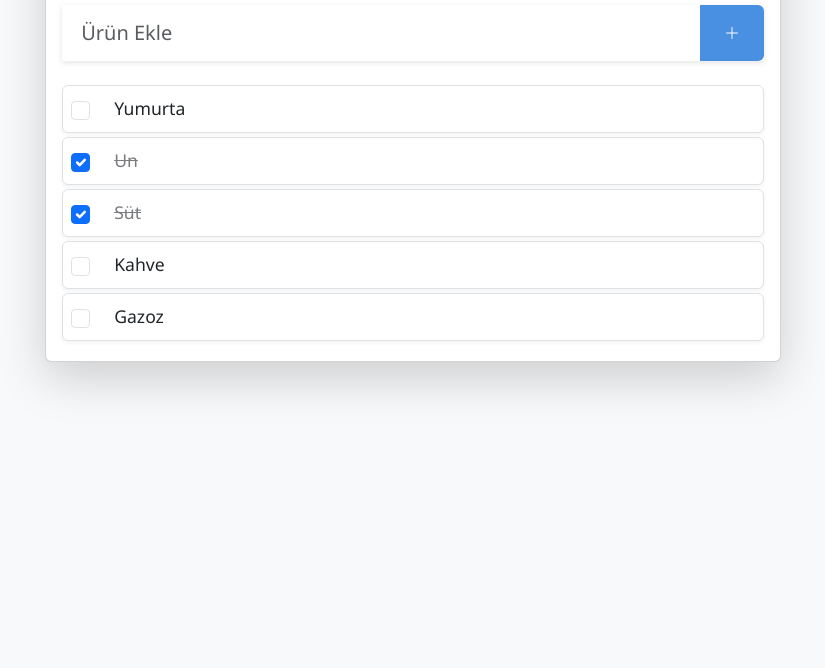
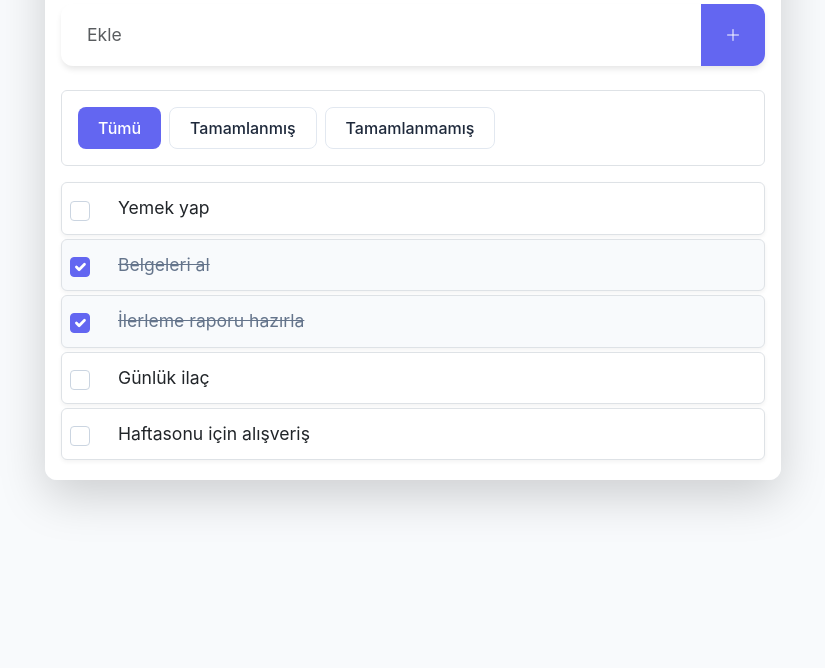
Before and after one commit to engincanaraz/list-app, a plain HTML site: page index.html in a window 1280 px wide. Shown: the part 132-800 px from the top of the page, without its empty margins (227-1052 px from the left). Drawn offline with nearby package versions, Linux system fonts and the light colour scheme.

Commit message:
Tasarım iyileştirmeleri ve filtrelemenin yapılması

```diff
--- a/index.html
+++ b/index.html
@@ -16,13 +16,19 @@
         <div class="col-md-8">
           <div class="card shadow-lg">
             <div class="card-body">
-              <h1 class="text-center mb-4 app-title">Alışveriş Listesi</h1>
+              <h1 class="text-center mb-4 app-title">Yapılacaklar Listesi</h1>
               <form class="shopping-form mb-4">
                 <div class="input-group">
-                  <input type="text" id="item_name" class="form-control form-control-lg" placeholder="Ürün Ekle">
+                  <input type="text" id="item_name" class="form-control form-control-lg" placeholder="Ekle">
                   <button type="submit" class="btn btn-primary px-4"><i class="bi bi-plus-lg"></i></button>
                 </div>
               </form>
+
+              <div class="filter-buttons border rounded p-3 mb-3">
+                <button item-filter="all" class="btn btn-primary" >Tümü</button>
+                <button item-filter="completed" class="btn btn-secondary">Tamamlanmış</button>
+                <button item-filter="uncompleted" class="btn btn-secondary">Tamamlanmamış </button>
+              </div>
               <ul class="shopping-list list-unstyled mb-0">
               </ul>
             </div>
--- a/script.js
+++ b/script.js
@@ -1,58 +1,92 @@
-/* */
-
+// DOM elementlerini seçiyoruz
 const shoppingList = document.querySelector(".shopping-list");
 const shoppingForm = document.querySelector(".shopping-form");
+const filterButtons = document.querySelectorAll(".filter-buttons button");
+const retroGridContainer = document.getElementById("retro-grid");
 
+// Sayfa yüklendiğinde çalışacak ana fonksiyon
 document.addEventListener("DOMContentLoaded", function () {
+
+  // Başlangıç öğelerini yükle
   loadItems();
+
+  // Form gönderildiğinde yeni öğe ekleme işlemini başlat
   shoppingForm.addEventListener("submit", handleFormSubmit);
+
+  // Filtreleme butonlarına tıklama olaylarını ekle
+  for (let button of filterButtons) {
+    button.addEventListener("click", handleFilterSelection);
+  }
 });
+
+// Başlangıç öğelerini yükleyen fonksiyon
 function loadItems() {
+  // Örnek öğeler (gerçek uygulamada bu veriler bir API'den veya local storage'dan gelebilir)
   const items = [
-    { id: 1, name: "Yumurta", completed: false },
-    { id: 2, name: "Un", completed: true },
-    { id: 3, name: "Süt", completed: true },
-    { id: 4, name: "Kahve", completed: false },
-    { id: 5, name: "Gazoz", completed: false },
+    { id: 1, name: "Yemek yap", completed: false },
+    { id: 2, name: "Belgeleri al", completed: true },
+    { id: 3, name: "İlerleme raporu hazırla", completed: true },
+    { id: 4, name: "Günlük ilaç", completed: false },
+    { id: 5, name: "Haftasonu için alışveriş", completed: false },
   ];
+
+  // Listeyi temizle ve öğeleri ekle
   shoppingList.innerHTML = "";
   for (let item of items) {
     const li = createListItem(item);
     shoppingList.appendChild(li);
   }
 }
+
+// Yeni öğe ekleyen fonksiyon
 function addItem(input) {
+  // Benzersiz bir ID oluştur
   const id = generateId();
-  console.log(id);
 
+  // Yeni öğeyi oluştur ve listenin başına ekle
   const newItem = createListItem({
-    id: generateId(),
+    id: id,
     name: input.value,
     completed: false,
   });
   shoppingList.prepend(newItem);
+
+  // Input alanını temizle ve filtreleri güncelle
   input.value = "";
+  uptadeFilterItems();
 }
+
+// Benzersiz ID oluşturan yardımcı fonksiyon
 function generateId() {
   return Date.now().toString();
 }
+
+// Form gönderimini işleyen fonksiyon
 function handleFormSubmit(e) {
   e.preventDefault();
 
   const input = document.getElementById("item_name");
 
+  // Boş girişleri kontrol et
   if (input.value.trim().length === 0) {
-    alert("Lütfen bir ürün adı giriniz");
+    alert("Lütfen bir görev adı giriniz");
     return;
   }
+
+  // Yeni öğeyi ekle
   addItem(input);
 }
+
+// Öğenin tamamlanma durumunu değiştiren fonksiyon
 function toggleCompleted(e) {
   const li = e.target.parentElement;
   li.toggleAttribute("item-completed", e.target.checked);
+  uptadeFilterItems();
 }
+
+// Yeni liste öğesi oluşturan fonksiyon
 function createListItem(item) {
-  //item
+  // Öğe adını içeren div elementi
   const div = document.createElement("div");
   div.textContent = item.name;
   div.className = "item-name";
@@ -60,23 +94,24 @@ function createListItem(item) {
   div.addEventListener("blur", closeEditMode);
   div.addEventListener("keydown", cancelEnter);
 
-  //checkbox
+  // Checkbox elementi
   const input = document.createElement("input");
   input.type = "checkbox";
   input.className = "form-check-input";
   input.checked = item.completed;
   input.addEventListener("change", toggleCompleted);
 
-  //delete icon
+  // Silme ikonu
   const deleteIcon = document.createElement("i");
   deleteIcon.className = "fs-3 bi bi-trash text-danger delete-icon";
   deleteIcon.addEventListener("click", removeItem);
 
-  //li
+  // Ana liste öğesi
   const li = document.createElement("li");
   li.className = "border rounded p-2 mb-1";
   li.toggleAttribute("item-completed", item.completed);
 
+  // Elementleri birleştir
   li.appendChild(input);
   li.appendChild(div);
   li.appendChild(deleteIcon);
@@ -84,23 +119,76 @@ function createListItem(item) {
   return li;
 }
 
+// Öğeyi listeden kaldıran fonksiyon
 function removeItem(e) {
   const li = e.target.parentElement;
-  shoppingList.removeChild(li);
+  // Animasyonlu silme efekti
+  li.style.transform = "translateX(100%)";
+  li.style.opacity = "0";
+  setTimeout(() => {
+    shoppingList.removeChild(li);
+  }, 300);
 }
 
+// Düzenleme modunu açan fonksiyon
 function openEditMode(e) {
-  const li = e.target.parentElement;
-  if (li.hasAttribute("item-completed") === false) {
-    e.target.contentEditable = true;
+  const div = e.target;
+  div.contentEditable = true;
+  div.focus();
+}
+
+// Düzenleme modunu kapatan fonksiyon
+function closeEditMode(e) {
+  const div = e.target;
+  div.contentEditable = false;
+}
+
+// Enter tuşuna basıldığında düzenleme modundan çıkan fonksiyon
+function cancelEnter(e) {
+  if (e.key === "Enter") {
+    e.preventDefault();
+    e.target.blur();
   }
 }
-function closeEditMode(e) {
-  e.target.contentEditable = false;
+
+// Filtre seçimini işleyen fonksiyon
+function handleFilterSelection(e) {
+  // Aktif filtre butonunu güncelle
+  filterButtons.forEach(btn => btn.classList.remove("btn-primary"));
+  filterButtons.forEach(btn => btn.classList.add("btn-secondary"));
+  e.target.classList.remove("btn-secondary");
+  e.target.classList.add("btn-primary");
+
+  // Seçilen filtreye göre öğeleri filtrele
+  const filterType = e.target.getAttribute("item-filter");
+  filterItems(filterType);
 }
-function cancelEnter(e) {
-  if (e.key == "Enter") {
-    e.preventDefault();
-    closeEditMode(e);
-  }
+
+// Öğeleri filtreleyen fonksiyon
+function filterItems(filterType) {
+  const items = shoppingList.querySelectorAll("li");
+
+  items.forEach(item => {
+    switch(filterType) {
+      case "completed":
+        item.style.display = item.hasAttribute("item-completed") ? "" : "none";
+        break;
+      case "uncompleted":
+        item.style.display = !item.hasAttribute("item-completed") ? "" : "none";
+        break;
+      default: // "all"
+        item.style.display = "";
+    }
+  });
 }
+
+// Aktif filtreyi güncelleyen fonksiyon
+function uptadeFilterItems() {
+  const activeFilter = document.querySelector(".filter-buttons .btn-primary");
+  filterItems(activeFilter.getAttribute("item-filter"));
+}
+
+// RetroGrid'i başlat
+function RetroGrid() {
+  return '<div class="retro-grid">Retro Grid</div>';
+}
--- a/style.css
+++ b/style.css
@@ -1,9 +1,13 @@
 :root {
-  --primary-color: #4A90E2;
-  --bg-color: #f8f9fa;
+  --primary-color: #6366f1;
+  --primary-hover: #4f46e5;
+  --bg-color: #f8fafc;
   --item-bg: #ffffff;
-  --text-color: #2c3e50;
-  --delete-color: #e74c3c;
+  --text-color: #1e293b;
+  --delete-color: #ef4444;
+  --completed-color: #64748b;
+  --border-radius: 12px;
+  --transition: all 0.3s cubic-bezier(0.4, 0, 0.2, 1);
 }
 
 * {
@@ -15,34 +19,85 @@
 body {
   background-color: var(--bg-color);
   color: var(--text-color);
-  font-family: 'Segoe UI', system-ui, -apple-system, sans-serif;
+  font-family: 'Inter', system-ui, -apple-system, sans-serif;
+  line-height: 1.5;
 }
 
 .app-title {
   color: var(--primary-color);
-  font-weight: 600;
+  font-weight: 700;
   font-size: 2.5rem;
+  margin-bottom: 2rem;
+  text-shadow: 0 2px 4px rgba(99, 102, 241, 0.1);
+}
+
+.card {
+  border: none;
+  border-radius: var(--border-radius);
+  background: rgba(255, 255, 255, 0.9);
+  backdrop-filter: blur(10px);
 }
 
 .shopping-form .input-group {
-  box-shadow: 0 2px 6px rgba(0,0,0,0.1);
+  box-shadow: 0 4px 6px -1px rgba(0, 0, 0, 0.1);
+  border-radius: var(--border-radius);
+  overflow: hidden;
 }
 
 .shopping-form .form-control {
-  border: none;
-  padding: 0.8rem 1.2rem;
+  border: 2px solid transparent;
+  padding: 1rem 1.5rem;
+  font-size: 1.1rem;
+  transition: var(--transition);
+}
+
+.shopping-form .form-control:focus {
+  border-color: var(--primary-color);
+  box-shadow: none;
 }
 
 .shopping-form .btn-primary {
   background-color: var(--primary-color);
   border: none;
-  padding: 0 1.5rem;
-  transition: all 0.3s ease;
+  padding: 0 2rem;
+  transition: var(--transition);
 }
 
 .shopping-form .btn-primary:hover {
-  background-color: #357ABD;
+  background-color: var(--primary-hover);
   transform: translateY(-1px);
+}
+
+.filter-buttons {
+  background: rgba(255, 255, 255, 0.5);
+  border-radius: var(--border-radius);
+  padding: 1rem !important;
+  display: flex;
+  gap: 0.5rem;
+  flex-wrap: wrap;
+}
+
+.filter-buttons .btn {
+  border-radius: 8px;
+  padding: 0.5rem 1.25rem;
+  font-weight: 500;
+  transition: var(--transition);
+}
+
+.filter-buttons .btn-primary {
+  background-color: var(--primary-color);
+  border: none;
+}
+
+.filter-buttons .btn-secondary {
+  background-color: transparent;
+  color: var(--text-color);
+  border: 1px solid #e2e8f0;
+}
+
+.filter-buttons .btn-secondary:hover {
+  background-color: #f1f5f9;
+  border-color: #cbd5e1;
 }
 
 .shopping-list li {
@@ -53,41 +108,60 @@ body {
   background-color: var(--item-bg);
   padding: 1rem 1.5rem;
   margin-bottom: 0.75rem;
-  border-radius: 8px;
-  box-shadow: 0 2px 4px rgba(0,0,0,0.05);
-  transition: all 0.3s ease;
+  border-radius: var(--border-radius);
+  box-shadow: 0 2px 4px rgba(0, 0, 0, 0.05);
+  transition: var(--transition);
+  border: 1px solid #e2e8f0;
 }
 
 .shopping-list li:hover {
   transform: translateY(-2px);
-  box-shadow: 0 4px 8px rgba(0,0,0,0.1);
+  box-shadow: 0 8px 16px rgba(0, 0, 0, 0.1);
 }
 
 .shopping-list li .item-name {
   flex: 1;
   font-size: 1.1rem;
+  padding: 0.25rem 0;
+  cursor: pointer;
 }
 
 .shopping-list li .form-check-input {
-  width: 1.2rem;
-  height: 1.2rem;
-  margin-right: 0.5rem;
+  width: 1.25rem;
+  height: 1.25rem;
+  margin-right: 0.75rem;
   cursor: pointer;
+  border-color: #cbd5e1;
+  transition: var(--transition);
+}
+
+.shopping-list li .form-check-input:checked {
+  background-color: var(--primary-color);
+  border-color: var(--primary-color);
 }
 
 .shopping-list li .delete-icon {
   color: var(--delete-color);
   opacity: 0;
-  transition: all 0.3s ease;
+  transition: var(--transition);
   cursor: pointer;
-  font-size: 20px !important;
+  font-size: 1.25rem !important;
 }
 
 .shopping-list li:hover .delete-icon {
-  opacity: 1;
+  opacity: 0.8;
 }
 
-.shopping-list li .form-check-input:checked + .item-name {
+.shopping-list li:hover .delete-icon:hover {
+  opacity: 1;
+  transform: scale(1.1);
+}
+
+.shopping-list li[item-completed] {
+  background-color: #f8fafc;
+}
+
+.shopping-list li[item-completed] .item-name {
   text-decoration: line-through;
-  opacity: 0.6;
+  color: var(--completed-color);
 }
```
